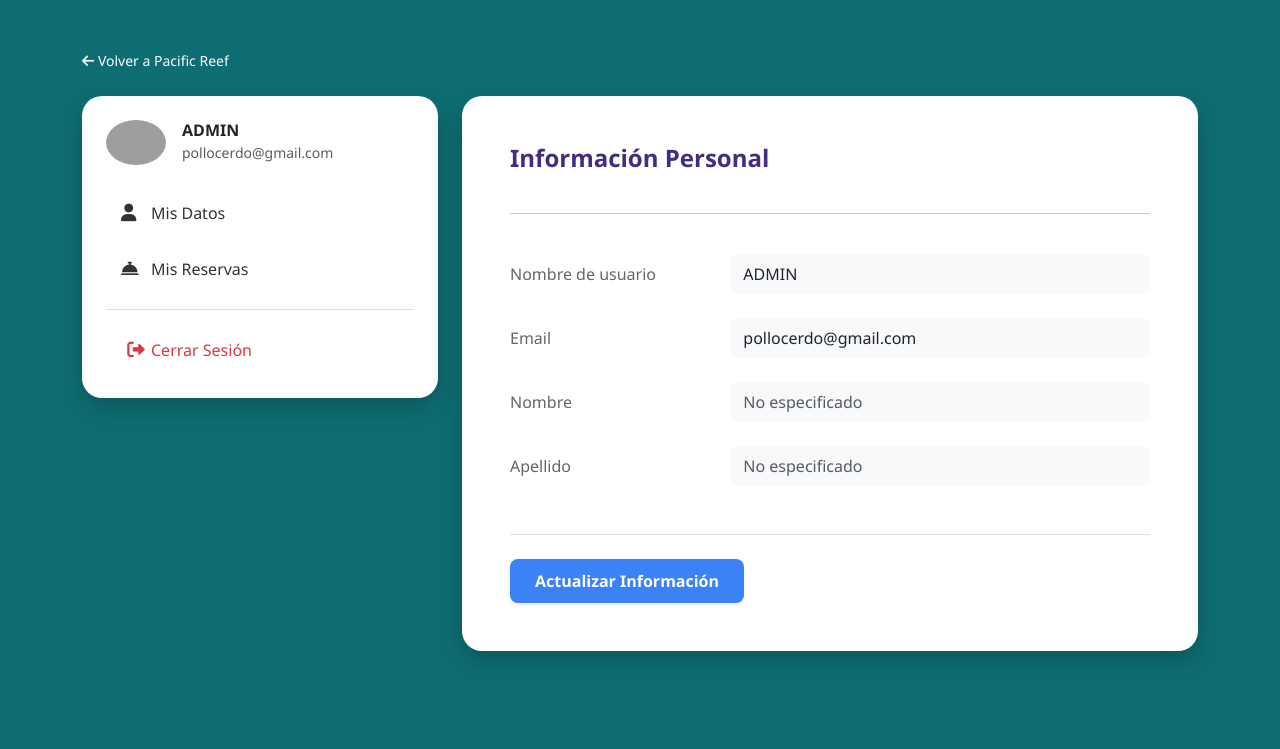
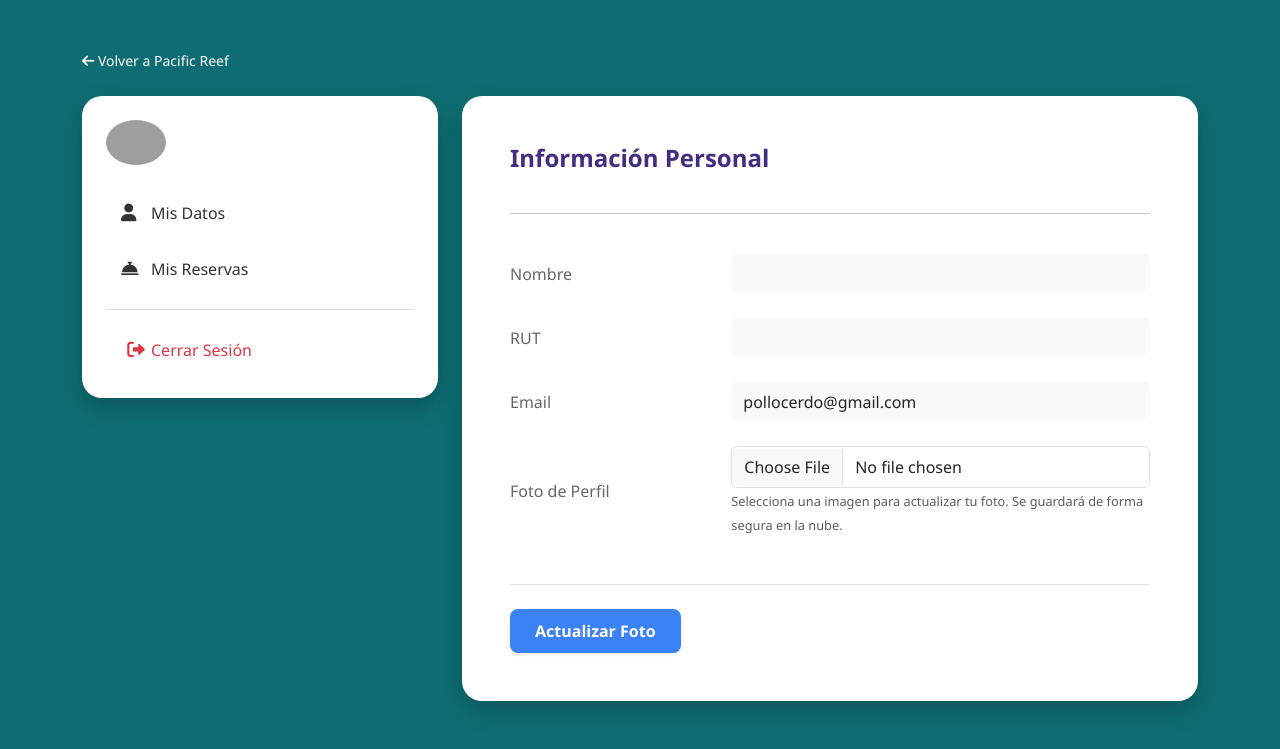
Before and after one commit to Alexlopez98/hotel-pacific-reef, a Django app: page /perfil/ in a window 1280 px wide. Shown: the top 749 px of the page. Run offline with Django 5.2, Linux system fonts and the light colour scheme; a user stored in the database is signed in; data comes from the database, SQL or seed files in the repository; grey boxes are pictures that could not be loaded.

Commit message:
Alex V 0.06
Actualizancion de base de datos , creacion de tabla perfil para almacenar fotos y rut .

```diff
--- a/proyectodjangohotelpacific/core/templates/rooms.html
+++ b/proyectodjangohotelpacific/core/templates/rooms.html
@@ -50,7 +50,7 @@
             <div class="d-flex align-items-center gap-3">
                 {% if user.is_authenticated %}
                 <!-- Si está logeado, va al perfil -->
-                <a href="{% url 'perfil' %}" class="text-dark">
+                <a href="{% url 'perfil_usuario' %}" class="text-dark">
                     <i class="fas fa-user-circle fa-2x" style="color: var(--color-primario);"></i>
                 </a>
                 {% else %}
--- a/proyectodjangohotelpacific/core/templates/user.html
+++ b/proyectodjangohotelpacific/core/templates/user.html
@@ -49,12 +49,6 @@
             font-size: 1.1rem;
         }
 
-        .profile-pic-container {
-            position: relative;
-            width: 80px;
-            height: 80px;
-        }
-
         .form-label-custom {
             font-weight: 500;
             color: #666;
@@ -73,8 +67,22 @@
 <body class="py-5">
 
     <div class="container">
+        <!-- ZONA DE ALERTAS (Muestra mensajes de éxito al subir la foto) -->
+        {% if messages %}
+            <div class="row justify-content-center mb-3">
+                <div class="col-lg-12">
+                    {% for message in messages %}
+                        <div class="alert alert-success alert-dismissible fade show shadow-sm" role="alert">
+                            {{ message }}
+                            <button type="button" class="btn-close" data-bs-dismiss="alert" aria-label="Close"></button>
+                        </div>
+                    {% endfor %}
+                </div>
+            </div>
+        {% endif %}
+
         <div class="mb-4">
-            <a href="{% url 'index' %}" class="text-white text-decoration-none small">
+            <a href="{% url 'habitaciones' %}" class="text-white text-decoration-none small">
                 <i class="fas fa-arrow-left"></i> Volver a Pacific Reef
             </a>
         </div>
@@ -85,24 +93,30 @@
             <div class="col-lg-4">
                 <div class="card card-profile p-4">
                     <div class="d-flex align-items-center mb-4">
-                        <img src="https://ui-avatars.com/api/?name={{ user.first_name }}+{{ user.last_name }}&background=432C81&color=fff"
-                             class="rounded-circle me-3" width="60">
+
+                        <!-- LÓGICA PARA MOSTRAR FOTO DE S3 O AVATAR POR DEFECTO -->
+                        {% if perfil.foto_perfil %}
+                            <img src="{{ perfil.foto_perfil.url }}" class="rounded-circle me-3" width="60" height="60" style="object-fit: cover;">
+                        {% else %}
+                            <img src="https://ui-avatars.com/api/?name={{ user.first_name }}&background=432C81&color=fff" class="rounded-circle me-3" width="60">
+                        {% endif %}
+
                         <div>
-                            <h6 class="fw-bold mb-0">{{ user.username }}</h6>
-                            <small class="text-muted">{{ user.email }}</small>
+                            <h6 class="fw-bold mb-0">{{ user.first_name }}</h6>
+                            <small class="text-muted">{{ perfil.rut }}</small>
                         </div>
                     </div>
 
                     <nav class="d-flex flex-column gap-2">
-                        <a href="{% url 'perfil' %}" class="nav-link-profile">
+                        <a href="{% url 'perfil_usuario' %}" class="nav-link-profile">
                             <i class="fas fa-user"></i> Mis Datos
                         </a>
-                        <!-- Aquí podrías crear una vista para ver las reservas del usuario -->
                         <a href="#" class="nav-link-profile">
                             <i class="fas fa-concierge-bell"></i> Mis Reservas
                         </a>
 
-                        <form action="{% url 'logout' %}" method="post" class="m-0 pt-3 border-top mt-2">
+                        <!-- El action del logout asume que tienes una url llamada 'logout' -->
+                        <form action="#" method="post" class="m-0 pt-3 border-top mt-2">
                             {% csrf_token %}
                             <button type="submit" class="nav-link-profile text-danger border-0 bg-transparent">
                                 <i class="fas fa-sign-out-alt"></i> Cerrar Sesión
@@ -118,11 +132,21 @@
                     <h4 class="fw-bold mb-4" style="color: var(--color-primario);">Información Personal</h4>
                     <hr>
 
-                    <form class="mt-4">
+                    <!-- IMPORTANTE: El form ahora tiene enctype y apunta a la vista del perfil -->
+                    <form method="POST" enctype="multipart/form-data" action="{% url 'perfil_usuario' %}" class="mt-4">
+                        {% csrf_token %}
+
                         <div class="row mb-4 align-items-center">
-                            <label class="col-sm-4 form-label-custom">Nombre de usuario</label>
+                            <label class="col-sm-4 form-label-custom">Nombre</label>
                             <div class="col-sm-8">
-                                <input type="text" class="form-control border-0 bg-light py-2" value="{{ user.username }}" readonly>
+                                <input type="text" class="form-control border-0 bg-light py-2" value="{{ user.first_name }}" readonly>
+                            </div>
+                        </div>
+
+                        <div class="row mb-4 align-items-center">
+                            <label class="col-sm-4 form-label-custom">RUT</label>
+                            <div class="col-sm-8">
+                                <input type="text" class="form-control border-0 bg-light py-2" value="{{ perfil.rut }}" readonly>
                             </div>
                         </div>
 
@@ -133,22 +157,17 @@
                             </div>
                         </div>
 
-                        <div class="row mb-4 align-items-center">
-                            <label class="col-sm-4 form-label-custom">Nombre</label>
+                        <!-- NUEVO CAMPO PARA SUBIR LA FOTO -->
+                        <div class="row mb-5 align-items-center">
+                            <label class="col-sm-4 form-label-custom">Foto de Perfil</label>
                             <div class="col-sm-8">
-                                <input type="text" class="form-control border-0 bg-light py-2" value="{{ user.first_name }}" placeholder="No especificado">
-                            </div>
-                        </div>
-
-                        <div class="row mb-5 align-items-center">
-                            <label class="col-sm-4 form-label-custom">Apellido</label>
-                            <div class="col-sm-8">
-                                <input type="text" class="form-control border-0 bg-light py-2" value="{{ user.last_name }}" placeholder="No especificado">
+                                <input type="file" name="foto_perfil" accept="image/*" class="form-control py-2">
+                                <small class="text-muted" style="font-size: 0.8rem;">Selecciona una imagen para actualizar tu foto. Se guardará de forma segura en la nube.</small>
                             </div>
                         </div>
 
                         <div class="mt-auto pt-4 border-top">
-                            <button type="button" class="btn btn-save text-white shadow-sm">Actualizar Información</button>
+                            <button type="submit" class="btn btn-save text-white shadow-sm">Actualizar Foto</button>
                         </div>
                     </form>
                 </div>
@@ -156,5 +175,7 @@
 
         </div>
     </div>
+
+    <script src="https://cdn.jsdelivr.net/npm/bootstrap@5.3.3/dist/js/bootstrap.bundle.min.js"></script>
 </body>
 </html>
--- a/proyectodjangohotelpacific/core/urls.py
+++ b/proyectodjangohotelpacific/core/urls.py
@@ -20,5 +20,5 @@ urlpatterns = [
 
     path('habitaciones/editar/<int:id>/', views.editar_habitacion, name='editar_habitacion'),
 
-    path('perfil/', views.perfil_usuario, name='perfil'),
+    path('perfil/', views.perfil_usuario, name='perfil_usuario'),
 ]
--- a/proyectodjangohotelpacific/core/views.py
+++ b/proyectodjangohotelpacific/core/views.py
@@ -4,7 +4,8 @@ from django.contrib.auth import authenticate, login
 from django.contrib import messages
 from django.contrib.auth.decorators import login_required
 from functools import wraps
-from .models import Habitacion, Reserva
+# Importamos el Perfil recién creado
+from .models import Habitacion, Reserva, Pago, Perfil
 from .forms import HabitacionForm
 from datetime import timedelta, datetime
 import json
@@ -35,20 +36,38 @@ def rooms_view(request):
 def register_view(request):
     if request.method == 'POST':
         nombre = request.POST.get('nombre_completo')
+        rut_cuerpo = request.POST.get('rut_cuerpo')
+        rut_dv = request.POST.get('rut_dv')
         email = request.POST.get('email')
         password = request.POST.get('password')
 
+        rut_completo = f"{rut_cuerpo}-{rut_dv}"
+
+        # 1. Validar correo en Django
         if User.objects.filter(email=email).exists():
             messages.error(request, 'Este correo ya está registrado.')
             return redirect('registro')
 
+        # 2. Validar RUT en tu tabla Perfil
+        if Perfil.objects.filter(rut=rut_completo).exists():
+            messages.error(request, 'Este RUT ya está registrado.')
+            return redirect('registro')
+
+        # 3. Crear usuario base
         user = User.objects.create_user(
-            username=email,
+            username=email, # Usamos el email como username para facilitar el login
             email=email,
             password=password
         )
         user.first_name = nombre
         user.save()
+
+        # 4. Crear Perfil extendido en Oracle
+        Perfil.objects.create(
+            usuario=user,
+            rut=rut_completo,
+            rol='Turista'
+        )
 
         login(request, user)
         return redirect('habitaciones')
@@ -62,6 +81,7 @@ def login_view(request):
         email = request.POST.get('email')
         password = request.POST.get('password')
 
+        # Como en el registro pusimos el email en username, autenticamos directamente
         user = authenticate(request, username=email, password=password)
 
         if user is not None:
@@ -169,10 +189,24 @@ def confirmar_pago_final(request, id_reserva):
 
     return redirect('habitaciones')
 
+
+# --- PERFIL DEL USUARIO ---
 @login_required(login_url='login')
 def perfil_usuario(request):
-    # 'user' ya viene incluido en el request gracias a Django
-    return render(request, 'user.html')
+    # Traemos el perfil usando el usuario de la sesión
+    perfil, created = Perfil.objects.get_or_create(usuario=request.user)
+
+    if request.method == 'POST':
+        # Procesamos la subida de imagen a S3
+        if 'foto_perfil' in request.FILES:
+            perfil.foto_perfil = request.FILES['foto_perfil']
+            perfil.save()
+            messages.success(request, '¡Foto de perfil actualizada correctamente!')
+            return redirect('perfil_usuario')
+
+    return render(request, 'user.html', {'perfil': perfil})
+
+
 # --- ADMIN ---
 @login_required
 def agregar_habitacion(request):
```
Also changed, not shown: proyectodjangohotelpacific/core/admin.py (+17 -7 lines), proyectodjangohotelpacific/core/models.py (+16 -22 lines).
